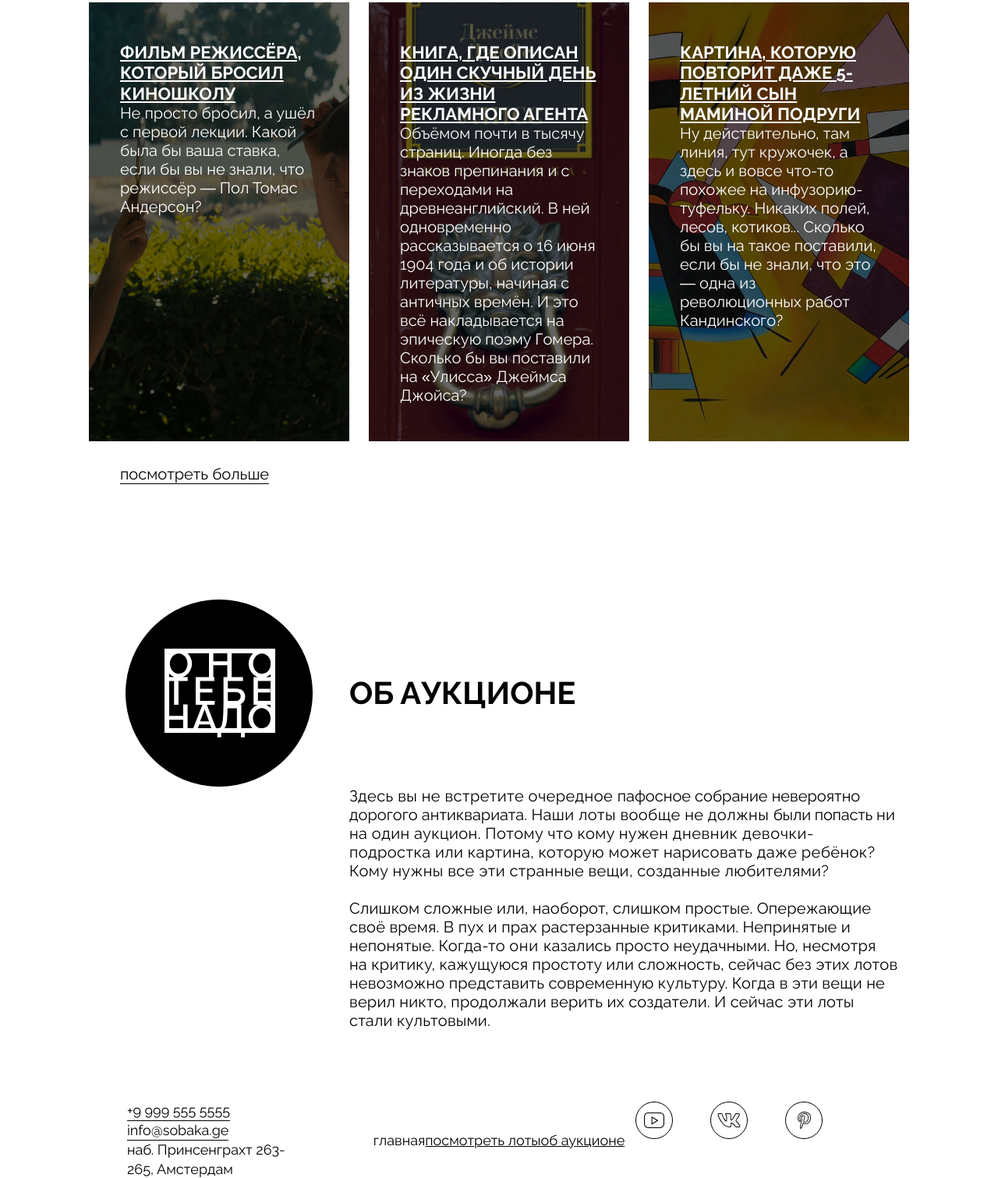
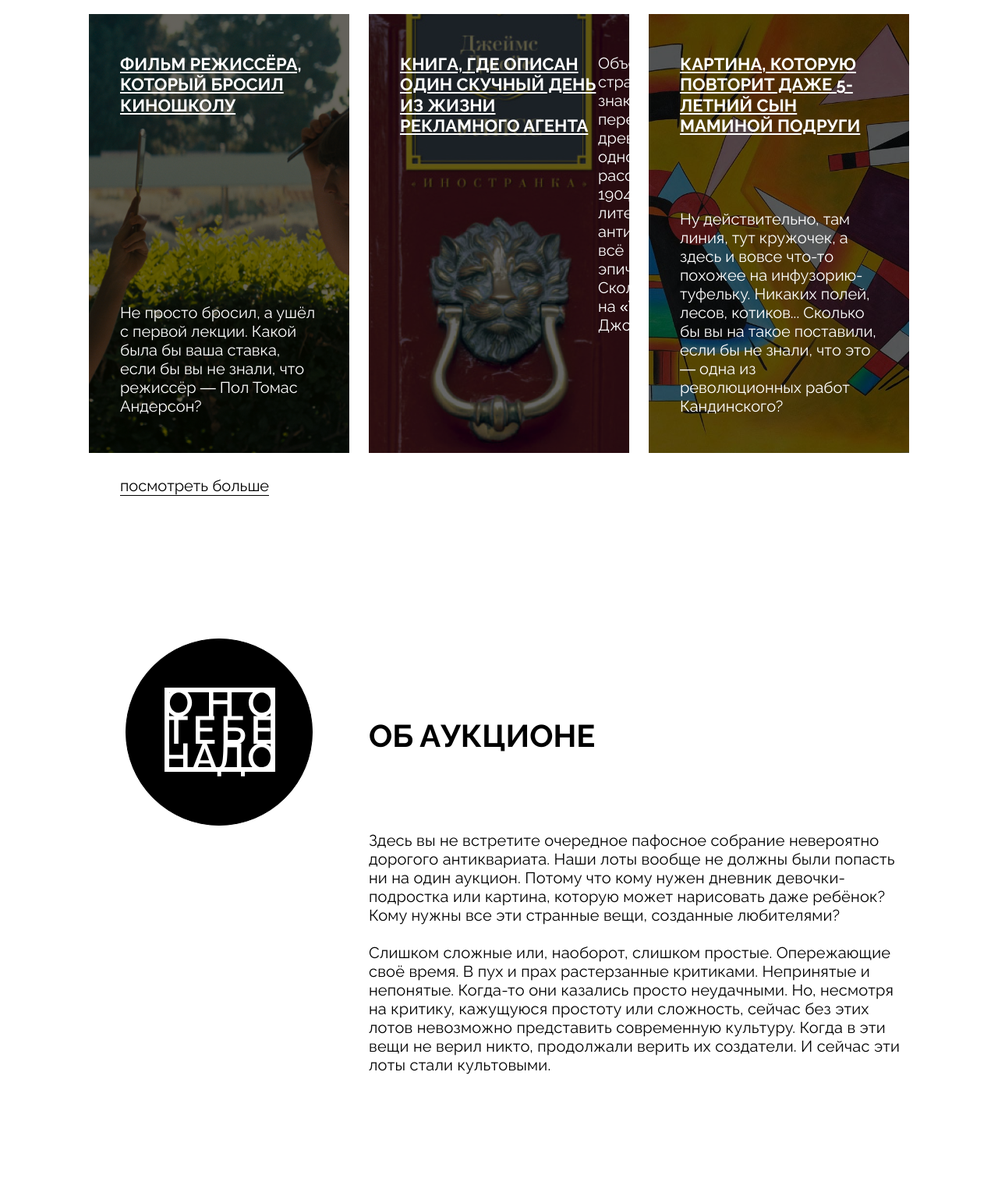
Before and after one commit to Salveny/ono-tebe-nado, a plain HTML site: page index.html in a window 1280 px wide. Shown: the part 1289-2800 px from the top of the page at 78% size. Drawn offline with Linux system fonts and the light colour scheme.

Commit message:
Already is done

```diff
--- a/index.html
+++ b/index.html
@@ -14,7 +14,7 @@
     <div class="header">
       <nav class="header__menu">
         <ul class="header__links-list">
-          <li class="header__links-list-item header__links-list-item_no-bullit">
+          <li class="header__links-list-item_no-bullit">
             <a href="#" class="header__link">
             главная
             </a>
@@ -36,7 +36,7 @@
         alt="Логотип"
         class="header__logo-image">
       </div>
-      <div class="address header_address">
+      <address class="address header_address">
           <a href="tel:+99995555555"
           class="contact_info">
             +9 999 555 5555
@@ -46,7 +46,7 @@
           </a>
           <p>наб. Принсенграхт 263- </p>
           <p>265, Амстердам</p>
-      </div>
+      </address>
     </div>
 
     <main>
@@ -57,44 +57,41 @@
             <span class="aligned-text aligned-text_center">те<span class="letter-spacing-extended">бе</span></span>
             <span class="aligned-text aligned-text_right"><span class="letter-spacing-extended">н</span><span>ад</span><span class="no-letter-spacing">о</span></span>
           </h1>
-
           <div class="cover__description">
             <p class="cover__description-text">
-              <span>Аукцион вещей,</span> <span>в</span> <span>которые никто не верил </span>
+              Аукцион вещей, в которые никто не верил
             </p>
             <button class="bet-button">сделать ставку</button>
           </div>
-
       </section>
-
       <section class="lots">
         <h2 class="lots__title">лоты</h2>
         <div>
           <ul class="lots__card-list">
-            <li class="lots__card-list-item card_type_film">
+            <li class="lots__card-list-item ">
               <a class="card-link" href="#">
-                <article class="card">
+                <article class="card card_type_film">
                   <div class="overlay"></div>
-                  <h2 class="card__title">Фильм режиссёра, который бросил киношколу</h2>
+                  <h3 class="card__title">Фильм режиссёра, который бросил киношколу</h3>
                   <p class="card__text">Не просто бросил, а ушёл с первой лекции. Какой была бы ваша ставка, если бы вы не знали, что режиссёр — Пол Томас Андерсон?
                   </p>
                 </article>
               </a>
             </li>
-            <li class="lots__card-list-item card_type_book">
+            <li class="lots__card-list-item ">
               <a class="card-link" href="#">
-                <article class="card">
+                <article class="card card_type_book">
                   <div class="overlay"></div>
-                  <div><h2 class="card__title">Книга, где описан один скучный день из жизни рекламного агента</h2></div>
-                  <div><p class="card__text">Объёмом почти в тысячу страниц. Иногда без знаков препинания и с переходами на древнеанглийский. В ней одновременно рассказывается о 16 июня 1904 года и об истории литературы, начиная с античных времён. И это всё накладывается на эпическую поэму Гомера. Сколько бы вы поставили на «Улисса» Джеймса Джойса?</p></div>
+                  <h3 class="card__title">Книга, где описан один скучный день из жизни рекламного агента</h3>
+                  <p class="card__text">Объёмом почти в тысячу страниц. Иногда без знаков препинания и с переходами на древнеанглийский. В ней одновременно рассказывается о 16 июня 1904 года и об истории литературы, начиная с античных времён. И это всё накладывается на эпическую поэму Гомера. Сколько бы вы поставили на «Улисса» Джеймса Джойса?</p>
                 </article>
               </a>
             </li>
-            <li class="lots__card-list-item card_type_picture">
+            <li class="lots__card-list-item ">
               <a class="card-link" href="#">
-                <article class="card">
+                <article class="card card_type_picture">
                   <div class="overlay"></div>
-                  <h2 class="card__title">Картина, которую повторит даже 5-летний сын маминой подруги</h2>
+                  <h3 class="card__title">Картина, которую повторит даже 5-летний сын маминой подруги</h3>
                   <p class="card__text">Ну действительно, там линия, тут кружочек, а здесь и вовсе что-то похожее на инфузорию-туфельку. Никаких полей, лесов, котиков... Сколько бы вы на такое поставили, если бы не знали, что это — одна из революционных работ Кандинского?</p>
 
                 </article>
@@ -108,48 +105,30 @@
       </section>
 
       <section class="about">
-
         <div class="about__logo">
           <img class="about__logo-image" src="./images/logo-white.svg" alt="лого в черном круге">
         </div>
-
         <div class="about__title">
         <p>
           об аукционе
         </p>
         </div>
-
         <div class="about__text">
-          <div class="about__text-margin">
           <p>
-              Здесь вы не встретите очередное
-              <span class="about__text-margin-no__letter">
-                пафосное собрание невероятно дорогого антиквариата.</span>
-              <span class="about__text-margin-extended-letter">
-                Наши
-              </span>
-               лоты вообще не должны
-               <span class="about__text-margin-minus-letter">
-                были попасть
-              </span> ни на один аукцион. Потому что кому нужен
-               <span class="about__text-margin-big-letter">
-                дневник девочки-<br>
-              </span>подростка или картина, которую может нарисовать даже ребёнок? Кому нужны все эти странные вещи, созданные любителями?
+            Здесь вы не встретите очередное пафосное собрание невероятно дорогого антиквариата.
+            Наши лоты вообще не должны были попасть ни на один аукцион. Потому что кому нужен
+            дневник девочки-<br> подростка или картина, которую может нарисовать даже ребёнок?<br> Кому нужны все эти странные вещи, созданные любителями?
           </p>
-          </div>
-          <div>
           <p>
             Слишком сложные или, наоборот, слишком простые. Опережающие своё время. В пух и прах растерзанные критиками. Непринятые и непонятые. Когда-то
-          <span class="about__text-no-margin">
-            они
-          </span> казались просто неудачными. Но, несмотря<br> на критику, кажущуюся простоту или сложность, сейчас без этих лотов невозможно представить современную культуру. Когда в эти вещи не верил никто, продолжали верить их создатели. И сейчас эти лоты<br> стали культовыми.
+            они казались просто неудачными. Но, несмотря<br> на критику, кажущуюся простоту или сложность, сейчас без этих лотов невозможно представить современную культуру. Когда в эти вещи не верил никто, продолжали верить их создатели. И сейчас эти лоты стали культовыми.
           </p>
         </div>
       </section>
 
     </main>
     <footer class="footer">
-        <div class="address footer__address">
+        <address class="address footer__address">
       <a href="tel:+99995555555"
       class="contact_info">
         +9 999 555 5555
@@ -159,32 +138,28 @@
       </a>
       <p>наб. Принсенграхт 263- </p>
       <p>265, Амстердам</p>
-    </div>
-
+        </address>
     <nav class="footer__menu">
       <ul class="footer__menu-list">
         <li>
           <a href="#"
-        class="
-        footer__menu-list-item
-        footer__menu-link
-        footer__menu-link_active">
+         class="footer__menu-link footer__menu-link_active">
             главная
           </a>
         </li>
-      <li>
-        <a href="#" class="footer__menu-list-item footer__menu-link">
+        <li class="footer__menu-list-item">
+          <a href="#" class="footer__menu-link">
             посмотреть лоты
           </a>
         </li>
-      <li>
-        <a href="#" class="footer__menu-list-item footer__menu-link">
+        <li class="footer__menu-list-item ">
+          <a href="#" class="footer__menu-link">
             об аукционе
           </a>
         </li>
       </ul>
     </nav>
-  <div >
+  <div>
     <ul class="footer__social-list">
       <li class="footer__social-list-item">
         <a href="#" class="footer__social-link">
@@ -204,7 +179,5 @@
     </ul>
   </div>
 </footer>
-
   </body>
-
 </html>
--- a/styles/style.css
+++ b/styles/style.css
@@ -4,7 +4,6 @@
     grid-template-columns: 1fr min-content 1fr;
     font-size: 18px;
     margin: 92px 24px 96px 24px;
-
 }
 
 .header__menu {
@@ -17,12 +16,11 @@
     flex-direction: row;
     list-style-type: none;
     column-gap: 32px ;
-
-
 }
 
 .header__links-list-item {
     list-style-type: circle;
+    border-bottom: 1px solid #000;
 }
 
 .header__links-list-item_no-bullit {
@@ -58,8 +56,6 @@
     justify-self: center;
     align-self: center;
     align-items: end;
-
-
 }
 
 .contact_info {
@@ -73,6 +69,28 @@
     opacity: 0.6;
     position: absolute;
     inset: 0;
+}
+
+.aligned-text {
+    display: block;
+    line-height: 1;
+    margin-top: 20px;
+}
+
+.aligned-text_center {
+    text-align: center;
+}
+
+.aligned-text_right {
+    text-align: end;
+}
+
+.letter-spacing-extended {
+    letter-spacing: 0.6em;
+}
+
+.no-letter-spacing {
+    letter-spacing: 0;
 }
 
 .cover {
@@ -97,48 +115,23 @@
     position: relative;
 }
 
-.aligned-text {
-    display: block;
-    line-height: 1;
-    margin-top: 20px;
-}
-
-.aligned-text_center {
-    text-align: center;
-
-}
-
-.aligned-text_right {
-    text-align: end;
-
-}
-
-.letter-spacing-extended {
-    letter-spacing: 0.6em;
-}
-
-.no-letter-spacing {
-    letter-spacing: 0;
-}
-
 .cover__description {
     display: flex;
-    justify-content: space-between;
+    justify-content: flex-end;
     align-items: center;
-    margin-top: 147px;
+    margin-top: 135px;
     color: #FFF;
     position: relative;
     z-index: 1;
+    gap: 78px;
 }
 
 .cover__description-text {
     font-size: 22px;
-    word-spacing: 24px; /*0.9em*/
+    word-spacing: 0.9em;
     line-height: 28px;
     text-transform: uppercase;
     padding: 0;
-    letter-spacing: 0;
-
 }
 
 .bet-button {
@@ -155,16 +148,15 @@
 }
 
 .lots {
-    margin: 179px 24px 148px 24px;
-
+    margin: 179px 24px 183px 24px;
 }
 
 .lots__title {
-    margin-left: 64px;
+    margin-left: 40px;
+    margin-bottom: 27px;
     font-weight: bold;
     font-size: 40px;
     text-transform: uppercase;
-
 }
 
 .lots__card-list {
@@ -172,16 +164,15 @@
     flex-wrap: wrap;
     column-gap: 25px;
     list-style-type: none;
-
 }
 
 .lots__card-list-item {
     width: 334px;
-    height: 563px;
+    height: min-content;
     background-size: cover;
-    z-index: -1;
     position: relative;
     flex-grow: 1;
+    z-index: -1;
 }
 
 .card-link {
@@ -194,30 +185,32 @@
 .card {
     display: flex;
     flex-direction: column;
+    flex-wrap: wrap;
+    justify-content: space-between;
     padding: 51px 40px 48px 40px;
-    }
+    height: 563px;
+    width: 334px;
+    background-size: cover;
+}
 
 .card__title {
+    font-size: 22px;
+    font-weight: bold;
     text-transform: uppercase;
-    text-decoration-line: underline;
-    z-index: 1;
+    text-decoration: underline;
+    line-height: 26.4px;
     position: relative;
-    line-height: 26.4px;
-    font-size: 22px;
 }
 
 .card__text {
-    z-index: 1;
     position: relative;
-    font-weight: 400px;
+    font-weight: normal;
     font-size: 20px;
-    line-height: 24px;
 }
 
 .card_type_film {
     background-image: url(/images/card-lot-01.jpg);
     background-position: center;
-
 }
 
 .card_type_book {
@@ -240,13 +233,12 @@
     border-bottom: 1px solid #000;
 }
 
-
 .about {
     display: grid;
     grid-template-columns: 334px 1fr;
-    margin-left: 24px;
-    margin-right: 24px;
-
+    column-gap: 25px;
+    height: 595px;
+    margin: 0 24px;
 }
 
 .about__logo {
@@ -267,47 +259,25 @@
 }
 
 .about__title {
-    display: flex;
+    /*display: grid;*/
     font-weight: bold;
     font-size: 40px;
     text-transform: uppercase;
     line-height: 47px;
-    place-items: center;
-
+    place-items: center start;
+    margin-top: 101px;
 }
 
 .about__text {
+    display: flex;
+    flex-direction: column;
+    row-gap: 24px;
     grid-row: 2/3;
     grid-column: 2/3;
     font-size: 20px;
     line-height: 24px;
     letter-spacing: 0.01em;
-}
-
-.about__text-margin {
-    letter-spacing: 0.02em;
-    margin-bottom: 24px;
-    margin-right: 5px;
-}
-
-.about__text-margin-no__letter {
-    letter-spacing: 0;
-}
-
-.about__text-margin-extended-letter {
-    letter-spacing: 0.02em;
-}
-
-.about__text-margin-minus-letter {
-    letter-spacing: -0.01em;
-}
-
-.about__text-margin-big-letter {
-    letter-spacing: 0.03em;
-}
-
-.about__text-no-margin {
-    letter-spacing: 0.04em;
+    padding-bottom: 28px;
 }
 
 .footer {
@@ -315,58 +285,52 @@
     grid-template-columns: repeat(3, 1fr);
     font-size: 18px;
     font-weight: 400;
-    margin: 92px 24px 96px 24px;
+    margin: 145px 50px 88px 50px;
 }
 
 .footer__address {
-    justify-self: center;
+    justify-self: start;
     align-self: center;
-    align-items: start;
-
 }
 
 .footer__menu {
     justify-self: center;
-    align-self: center;
+    text-align: center;
 }
 
 .footer__menu-list {
     display: flex;
     list-style-type: none;
-
+    flex-direction: column;
 }
 
 .footer__menu-list-item {
-
+    line-height: 21.13px;
 }
 
 .footer__menu-link {
-    display: block;
-
+    display: inline-block;
+    text-decoration: none;
+    border-bottom: 1px solid #000;
 }
 
 .footer__menu-link_active {
     text-decoration: none;
-
+    border-bottom: 0;
 }
 
 .footer__social-list {
     display: flex;
     flex-direction: row;
-    list-style-type: none;
+    justify-content: end;
     column-gap: 48px;
 }
 
 .footer__social-list-item {
-    width: 48px;
-    height: 48px;
-
-}
-
-.footer__social-link {
-
+    list-style-type: none;
 }
 
 .footer__social-icon {
-
+    width: 48px;
+    height: 48px;
 }
```
Lines whose indentation alone changed are shown as unchanged.
